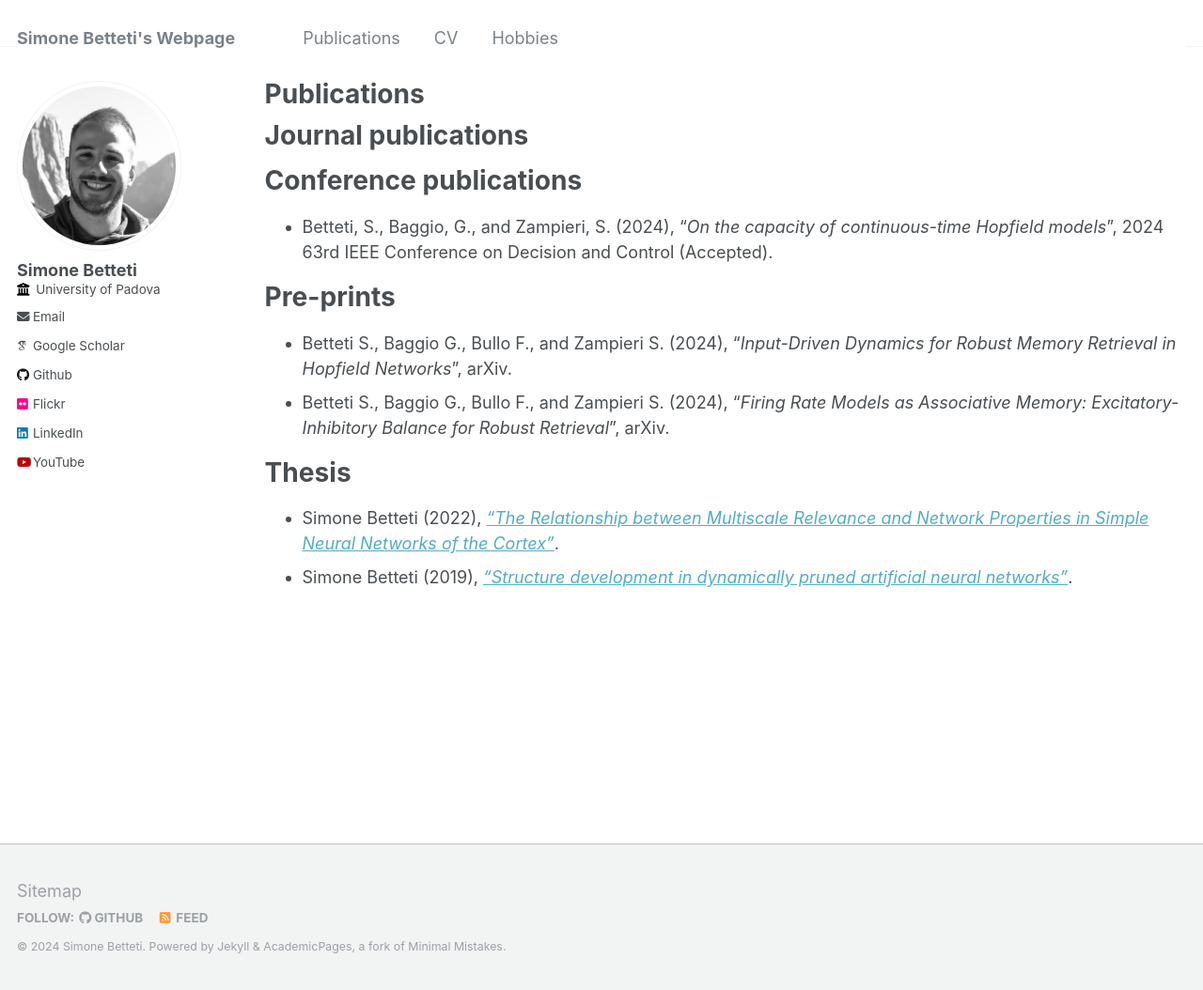
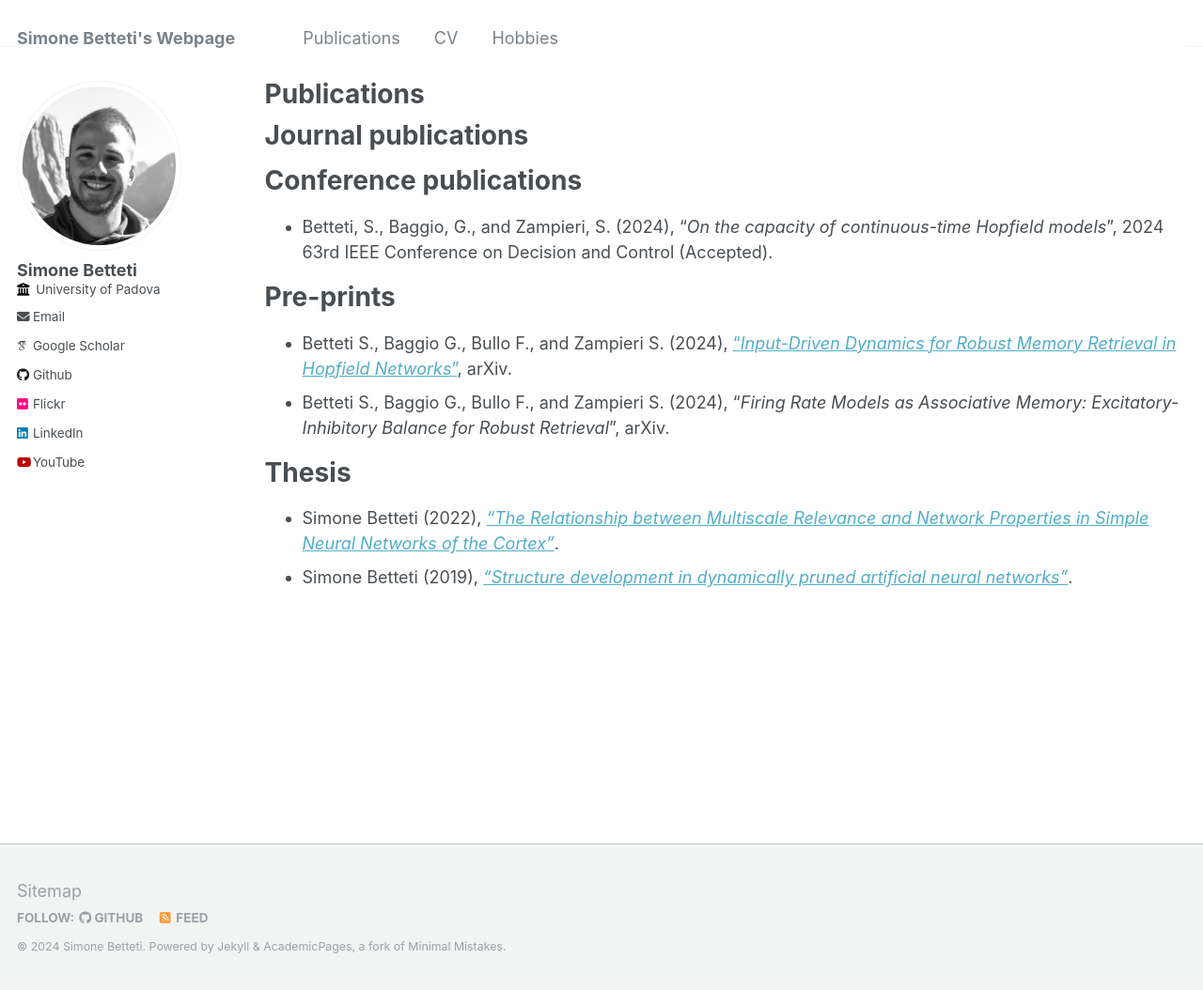
Before and after one commit to sim1bet/sim1bet.github.io, a Jekyll site: the page built from _pages/publications.md, in a window 1280 px wide and 1054 px high. Shown: the whole window at 94% size. Built offline with Jekyll 4.4.1, drawn with Linux system fonts in a browser that asks for light colours; some web fonts are replaced; part of the change alters nothing that is shown.

```diff
--- a/_pages/publications.md
+++ b/_pages/publications.md
@@ -11,7 +11,7 @@ author_profile: true
 * Betteti, S., Baggio, G., and Zampieri, S. (2024), "_On the capacity of continuous-time Hopfield models_", 2024 63rd IEEE Conference on Decision and Control (Accepted).
 
 # Pre-prints
-* Betteti S., Baggio G., Bullo F., and Zampieri S. (2024), "_Input-Driven Dynamics for Robust Memory Retrieval in Hopfield Networks_", arXiv.
+* Betteti S., Baggio G., Bullo F., and Zampieri S. (2024), ["_Input-Driven Dynamics for Robust Memory Retrieval in Hopfield Networks_"](https://arxiv.org/abs/2411.05849), arXiv.
 * Betteti S., Baggio G., Bullo F., and Zampieri S. (2024), "_Firing Rate Models as Associative Memory: Excitatory-Inhibitory Balance for Robust Retrieval_", arXiv.
 
 # Thesis
```
